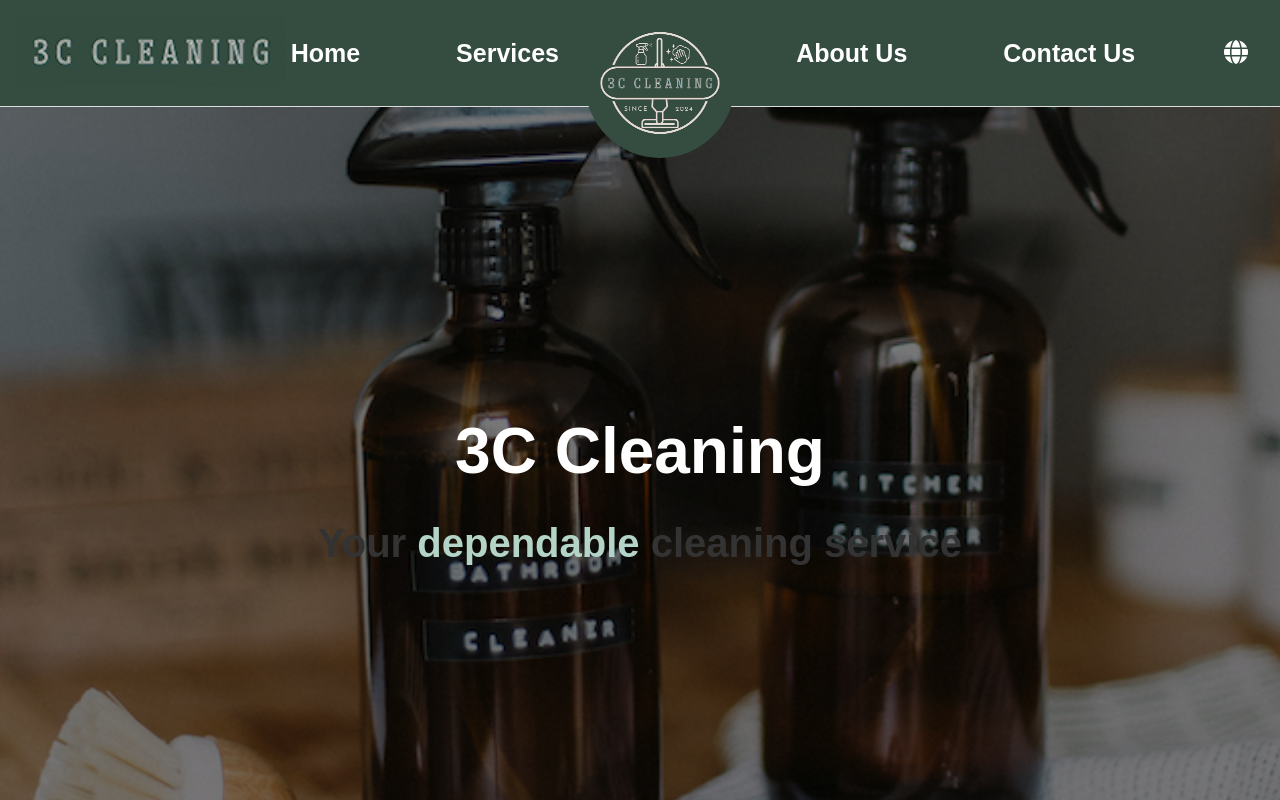
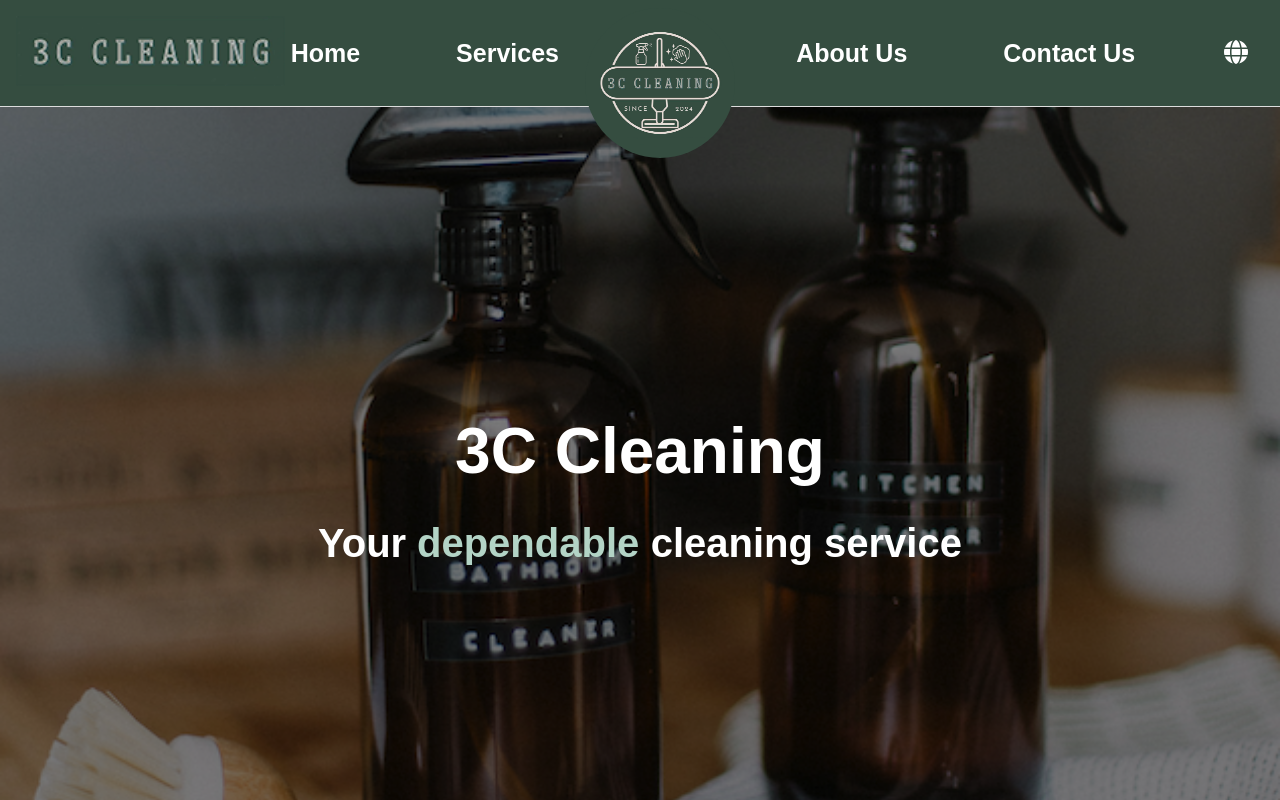
Before and after one commit to ELNAUL99/3C-Cleaning, a React (Create React App) app: page / in a window 1280 px wide. Shown: the top 800 px of the page. Built offline with nearby package versions, Linux system fonts and the light colour scheme.

Commit message:
update homepage

```diff
--- a/src/index.tsx
+++ b/src/index.tsx
@@ -3,6 +3,8 @@
 import './index.css';
 import App from './App';
 import reportWebVitals from './reportWebVitals';
+import 'animate.css';
+
 
 const root = ReactDOM.createRoot(
   document.getElementById('root') as HTMLElement
--- a/src/sections/Hero.tsx
+++ b/src/sections/Hero.tsx
@@ -1,4 +1,5 @@
 import React, { useState, useEffect } from 'react';
+import 'animate.css';
 import '../styles/_hero.scss';
 import backgroundImage from '../assets/herobackground.png';
 
@@ -6,12 +7,17 @@
 
 const Hero: React.FC = () => {
   const [currentWord, setCurrentWord] = useState(words[0]);
+  const [animationClass, setAnimationClass] = useState('animate__animated animate__bounceIn');
   let wordIndex = 0;
 
   useEffect(() => {
     const interval = setInterval(() => {
-      wordIndex = (wordIndex + 1) % words.length;
-      setCurrentWord(words[wordIndex]);
+      setAnimationClass('animate__animated animate__fadeOut');
+      setTimeout(() => {
+        wordIndex = (wordIndex + 1) % words.length;
+        setCurrentWord(words[wordIndex]);
+        setAnimationClass('animate__animated animate__bounceIn');
+      }, 500);
     }, 4000);
 
     return () => clearInterval(interval);
@@ -22,7 +28,7 @@
       <div className="hero-content">
         <h1>3C Cleaning</h1>
         <h2>
-          Your <span className="changing-word">{currentWord}</span> cleaning service
+          Your <span className={`changing-word ${animationClass}`}>{currentWord}</span> cleaning service
         </h2>
       </div>
     </section>
--- a/src/styles/_hero.scss
+++ b/src/styles/_hero.scss
@@ -32,26 +32,12 @@
 
     h2 {
       font-size: 2.5rem;
+      color: #fff;
 
       .changing-word {
         color: #b3d4c6; // Color for the changing word
-        animation: bounceIn 3.5s ease-in-out infinite;
+        display: inline-block; // Needed for animation to apply correctly
       }
     }
   }
 }
-
-@keyframes bounceIn {
-  0%, 10% {
-    opacity: 0;
-    transform: translateY(-30px); // Start above
-  }
-  30%, 50% {
-    opacity: 1;
-    transform: translateY(0); // Bounce in
-  }
-  80%, 100% {
-    opacity: 1;
-    transform: translateY(0); // Settle in place
-  }
-}
```
Also changed, not shown: 2 other files (tests, documents, lock files or other folders).
